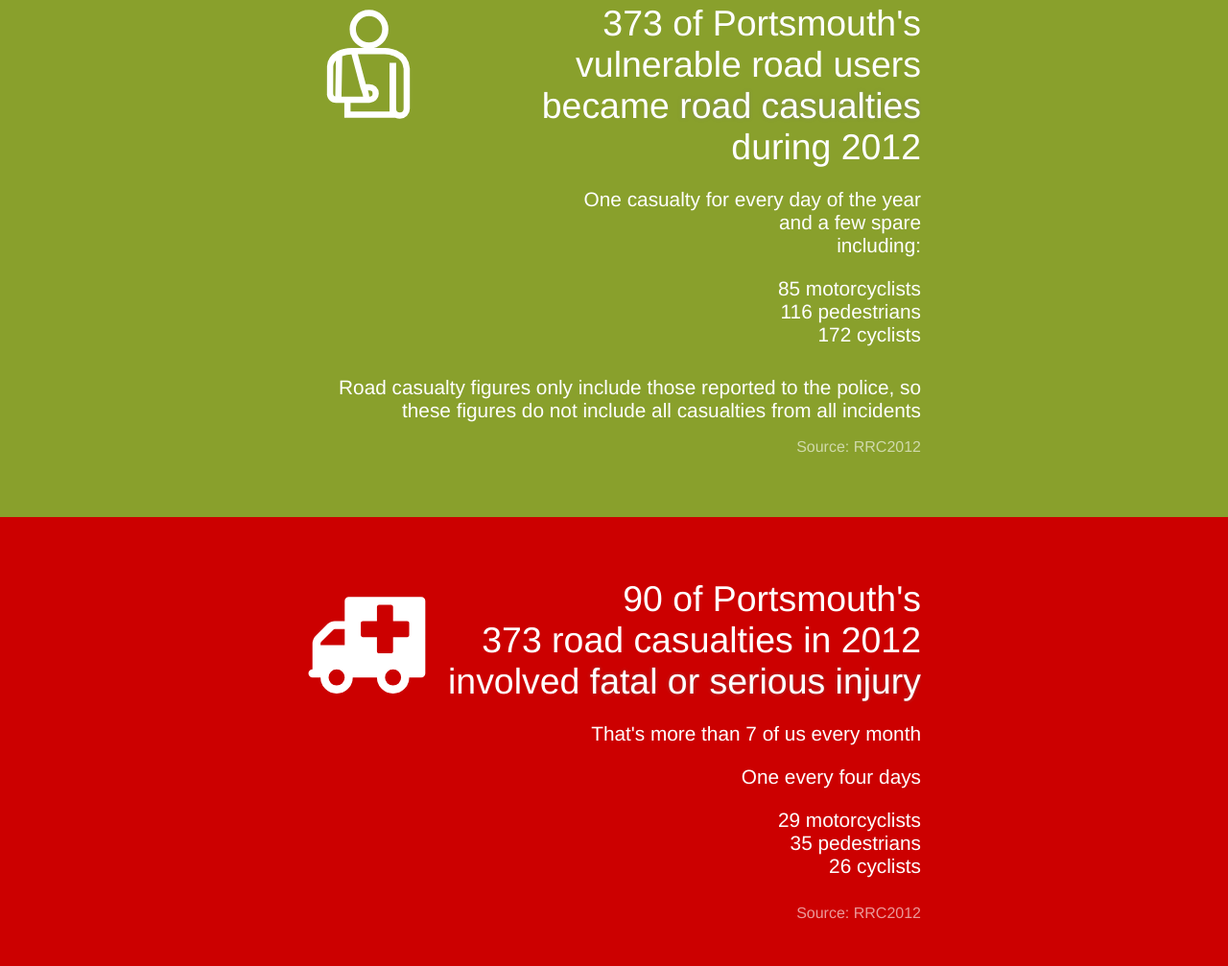
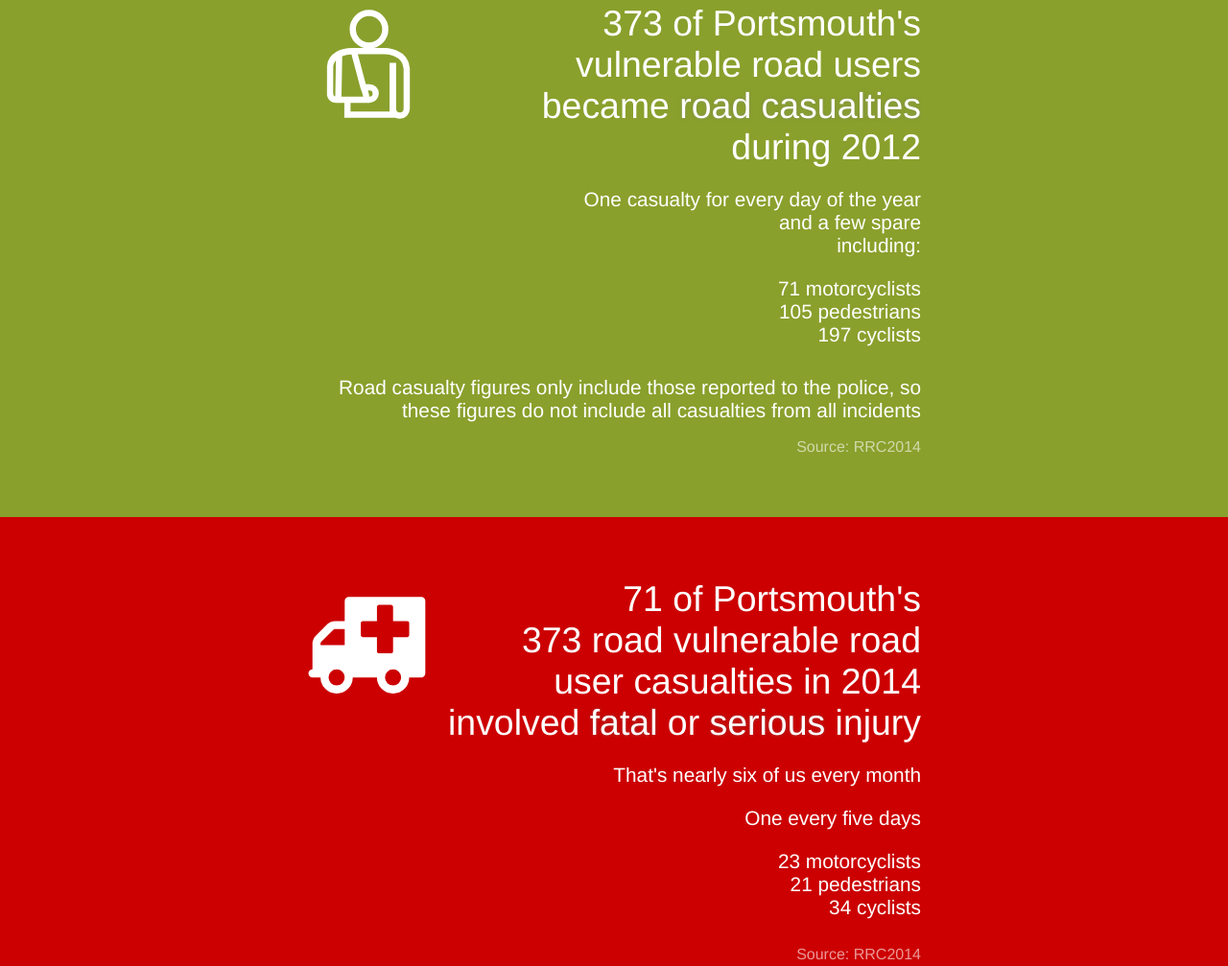
Before and after one commit to ear1grey/pcfig, a website: page src/index.html in a window 1280 px wide. Shown: the part 813-1820 px from the top of the page at 96% size. Drawn offline with nearby package versions, Linux system fonts and the light colour scheme; files that its build step writes are made by us from their sources.

Commit message:
Updated Casualty Stats for 2014
Interesting to note things seem to be getting better for peds & motor cyclists but worse for cyclists.
Net result is the same - 373 casualties in 2012, 373 casualties in 2014.

```diff
--- a/src/index.html
+++ b/src/index.html
@@ -36,14 +36,14 @@
             </p>
 
             <ul>
-                <li>85 motorcyclists</li>
-                <li>116 pedestrians</li>
-                <li>172 cyclists</li>
+                <li>71 motorcyclists</li>
+                <li>105 pedestrians</li>
+                <li>197 cyclists</li>
             </ul>
 
             <p>Road casualty figures only include those reported to the police, so these figures do not include all casualties from all incidents</p>
 
-            <p class="source">Source: <a href="#rrc2012">RRC2012</a></p>
+            <p class="source">Source: <a href="#rrc2014">RRC2014</a></p>
         </div>
     </section>
 
@@ -51,15 +51,15 @@
     <section id="mort" class="mort">
         <div>
             <img src="i/ambulance.svg" alt="An ambulance"/>
-            <h1>90 of Portsmouth's<br>373 road casualties in 2012 involved <em>fatal or serious injury</em></h1>
-            <p>That's more than 7 of us every month</p>
-            <p>One every four days</p>
+            <h1>71 of Portsmouth's<br>373 road vulnerable road user casualties in 2014 involved <em>fatal</em> or <em>serious</em> injury</h1>
+            <p>That's nearly six of us every month</p>
+            <p>One every five days</p>
             <ul>
-                <li>29 motorcyclists</li>
-                <li>35 pedestrians</li>
-                <li>26 cyclists</li>
+                <li>23 motorcyclists</li>
+                <li>21 pedestrians</li>
+                <li>34 cyclists</li>
             </ul>
-            <p class="source">Source: <a href="#rrc2012">RRC2012</a></p>
+            <p class="source">Source: <a href="#rrc2014">RRC2014</a></p>
         </div>
     </section>
 
@@ -180,7 +180,7 @@
             <ul>
                 <li id="nomis"><a href="http://www.nomisweb.co.uk/census/2011/qs102ew">Nomis: Official Labour Market Statistics</a> http://www.nomisweb.co.uk/census/2011/qs102ew</li>
                 <li id="highwaycode"><a href="https://www.gov.uk/road-users-requiring-extra-care-204-to-225">The Highway Code</a> https://www.gov.uk/road-users-requiring-extra-care-204-to-225</li>
-                <li id=rrc2012><a href="https://www.gov.uk/government/publications/reported-road-casualties-great-britain-annual-report-2012">Reported Road Casualties 2012 - Sheet RAS30043</a> https://www.gov.uk/government/publications/reported-road-casualties-great-britain-annual-report-2012</li>
+                <li id=rrc2014><a href="https://www.gov.uk/government/publications/reported-road-casualties-great-britain-annual-report-2014">Reported Road Casualties 2014 - Sheet RAS30043</a> https://www.gov.uk/government/publications/reported-road-casualties-great-britain-annual-report-2014</li>
                 <li id="govdef"><a href="https://www.gov.uk/government/uploads/system/uploads/attachment_data/file/254717/reported-road-casualties-gb-notes-definitions.pdf">UK Gov Definitions</a> https://www.gov.uk/government/uploads/system/uploads/attachment_data/file/254717/reported-road-casualties-gb-notes-definitions.pdf</li>
                 <li id="tflrnpr8"><a href="http://www.tfl.gov.uk/cdn/static/cms/documents/traffic-note-8-cycling-red-lights.pdf">TfL RNPR 8</a> http://www.tfl.gov.uk/cdn/static/cms/documents/traffic-note-8-cycling-red-lights.pdf</li>
                 <li id="icycleliverpool"><a href="http://icycleliverpool.co.uk/2013/03/31/cyclist-fatalities/">I Cycle Liverpool</a> http://icycleliverpool.co.uk/2013/03/31/cyclist-fatalities/</li>
```
